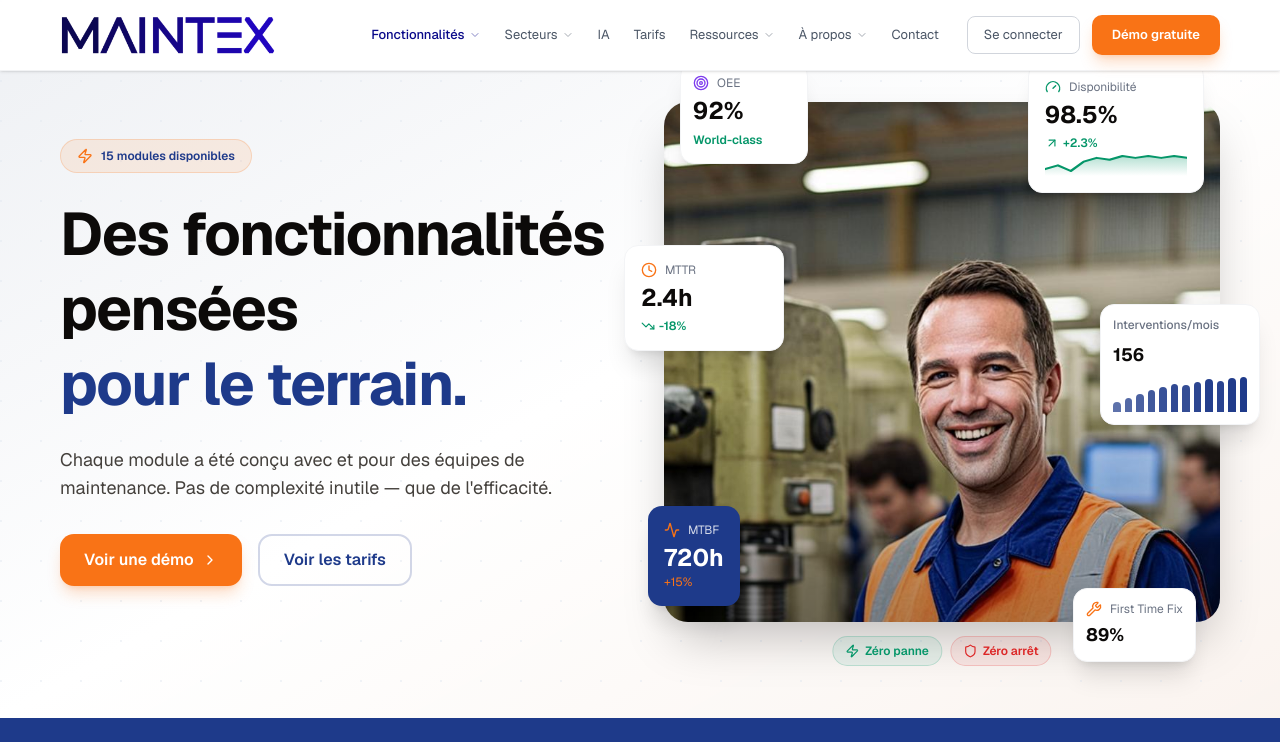
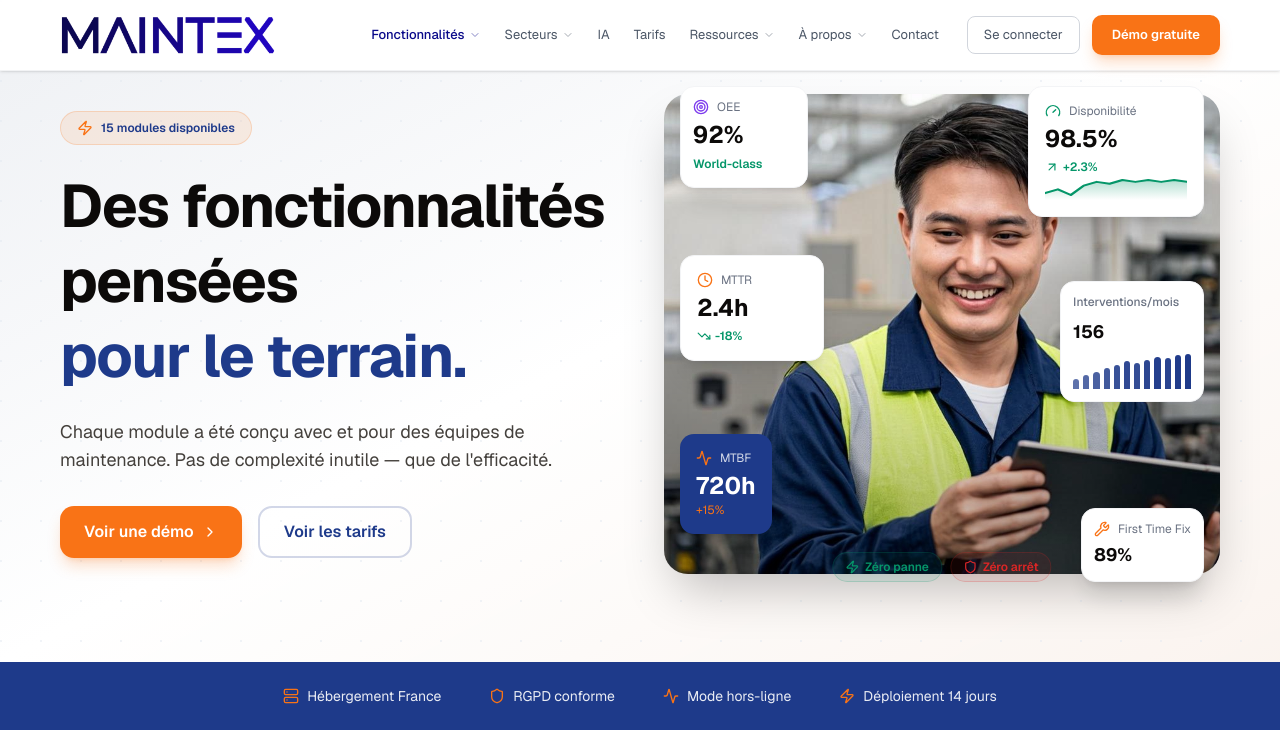
Before and after one commit to barryab12/site-maintex-koro, a Next.js app: page /fonctionnalites in a window 1280 px wide. Shown: the top 742 px of the page. Built offline with nearby package versions, Linux system fonts and the light colour scheme.

Commit message:
d392d996-2d0b-49e8-a47e-47b43d62c512

```diff
--- a/src/app/fonctionnalites/page.tsx
+++ b/src/app/fonctionnalites/page.tsx
@@ -594,21 +594,21 @@ export default function FonctionnalitesPage() {
             </div>
 
             {/* Hero Photo with Floating KPIs and Graphs */}
-            <div className="hidden lg:block relative py-8">
+            <div className="hidden lg:block relative py-6">
               {/* Main Image Container */}
-              <div className="relative rounded-3xl overflow-visible shadow-2xl w-full h-[520px]">
+              <div className="relative rounded-3xl overflow-hidden shadow-2xl w-full h-[480px]">
                 <Image
                   src="/images/hero-fonctionnalites.jpg"
                   alt="Technicien maintenance avec tablette devant machine industrielle"
                   fill
-                  className="object-cover object-top rounded-3xl"
+                  className="object-cover object-center"
                   priority
                 />
-                <div className="absolute inset-0 bg-gradient-to-t from-black/30 via-transparent to-transparent rounded-3xl" />
+                <div className="absolute inset-0 bg-gradient-to-t from-black/30 via-transparent to-transparent" />
               </div>
 
-              {/* Top Left - OEE Badge - overlapping */}
-              <div className="absolute -top-2 left-4 bg-white rounded-xl p-3 shadow-xl w-32 z-10 border border-gray-100">
+              {/* Top Left - OEE Badge */}
+              <div className="absolute top-4 left-4 bg-white rounded-xl p-3 shadow-xl w-32 z-10 border border-gray-100">
                 <div className="flex items-center gap-2 mb-1">
                   <Target className="w-4 h-4 text-[#7C3AED]" />
                   <span className="text-xs text-gray-500">OEE</span>
@@ -617,8 +617,8 @@ export default function FonctionnalitesPage() {
                 <span className="text-xs text-[#059669] font-semibold">World-class</span>
               </div>
 
-              {/* Top Right - Disponibilité with Chart - overlapping */}
-              <div className="absolute -top-2 right-4 bg-white rounded-xl p-4 shadow-xl w-44 z-10 border border-gray-100">
+              {/* Top Right - Disponibilité with Chart */}
+              <div className="absolute top-4 right-4 bg-white rounded-xl p-4 shadow-xl w-44 z-10 border border-gray-100">
                 <div className="flex items-center gap-2 mb-1">
                   <Gauge className="w-4 h-4 text-[#059669]" />
                   <span className="text-xs text-gray-500">Disponibilité</span>
@@ -631,8 +631,8 @@ export default function FonctionnalitesPage() {
                 <MiniLineChartInline data={[92, 94, 91, 96, 98, 97, 99, 98, 99, 98, 99, 98]} color="#059669" height={25} />
               </div>
 
-              {/* Middle Left - MTTR Card - overlapping */}
-              <div className="absolute left-0 top-[30%] -translate-x-1/4 bg-white rounded-xl p-4 shadow-xl w-40 z-10 border border-gray-100">
+              {/* Middle Left - MTTR Card */}
+              <div className="absolute left-4 top-[35%] bg-white rounded-xl p-4 shadow-xl w-36 z-10 border border-gray-100">
                 <div className="flex items-center gap-2 mb-1">
                   <Clock className="w-4 h-4 text-[#F97316]" />
                   <span className="text-xs text-gray-500">MTTR</span>
@@ -644,15 +644,15 @@ export default function FonctionnalitesPage() {
                 </div>
               </div>
 
-              {/* Middle Right - Bar Chart - overlapping */}
-              <div className="absolute right-0 top-[40%] translate-x-1/4 bg-white rounded-xl p-3 shadow-xl w-40 z-10 border border-gray-100">
+              {/* Middle Right - Bar Chart */}
+              <div className="absolute right-4 top-[40%] bg-white rounded-xl p-3 shadow-xl w-36 z-10 border border-gray-100">
                 <div className="text-xs text-gray-500 mb-2 font-medium">Interventions/mois</div>
                 <div className="text-lg font-bold text-[#0C0A09] mb-2">156</div>
                 <MiniBarChartInline data={[45, 62, 78, 95, 110, 125, 118, 132, 145, 138, 152, 156]} color="#1E3A8A" height={35} />
               </div>
 
-              {/* Bottom Left - MTBF - overlapping */}
-              <div className="absolute bottom-12 -left-4 bg-[#1E3A8A] text-white rounded-xl p-4 shadow-xl z-10">
+              {/* Bottom Left - MTBF */}
+              <div className="absolute bottom-16 left-4 bg-[#1E3A8A] text-white rounded-xl p-4 shadow-xl z-10">
                 <div className="flex items-center gap-2 mb-1">
                   <Activity className="w-4 h-4 text-[#F97316]" />
                   <span className="text-xs text-white/80">MTBF</span>
@@ -661,8 +661,8 @@ export default function FonctionnalitesPage() {
                 <div className="text-xs text-[#F97316]">+15%</div>
               </div>
 
-              {/* Bottom Right - FTFR - overlapping */}
-              <div className="absolute -bottom-2 right-6 bg-white rounded-xl p-3 shadow-xl z-10 border border-gray-100">
+              {/* Bottom Right - FTFR */}
+              <div className="absolute bottom-4 right-4 bg-white rounded-xl p-3 shadow-xl z-10 border border-gray-100">
                 <div className="flex items-center gap-2 mb-1">
                   <Wrench className="w-4 h-4 text-[#F97316]" />
                   <span className="text-xs text-gray-500">First Time Fix</span>
@@ -671,7 +671,7 @@ export default function FonctionnalitesPage() {
               </div>
 
               {/* Bottom Center - Zero Badges */}
-              <div className="absolute -bottom-3 left-1/2 -translate-x-1/2 flex gap-2 z-10">
+              <div className="absolute bottom-4 left-1/2 -translate-x-1/2 flex gap-2 z-10">
                 <ZeroBadge text="Zéro panne" icon={Zap} color="#059669" size="sm" />
                 <ZeroBadge text="Zéro arrêt" icon={Shield} color="#DC2626" size="sm" />
               </div>
```
Also changed, not shown: public/images/hero-fonctionnalites.jpg.
